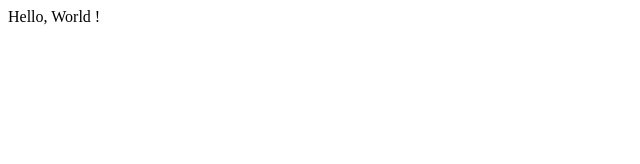
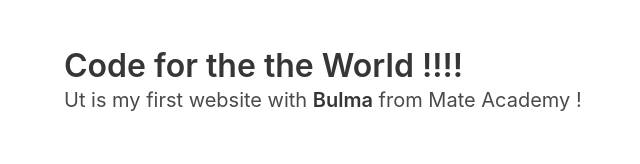
Before and after one commit to grinature/ma-prg01-1st-page, a plain HTML site: page index.html in a window 1280 px wide. Shown: the whole page, without its empty margins (0-640 px from the left). Drawn offline with nearby package versions, Linux system fonts and the light colour scheme.

Commit message:
my 1st page 02 - with Bulma CSS

```diff
--- a/index.html
+++ b/index.html
@@ -6,8 +6,19 @@
     <meta http-equiv="X-UA-Compatible" content="ie=edge">
 
     <title>My Mate Academy's 1-st page</title>
+
+    <link rel="stylesheet" href="https://cdn.jsdelivr.net/npm/bulma@0.9.1/css/bulma.min.css">
 </head>
 <body>
-    Hello, World !
+    <section class="section">
+        <div class="container">
+          <h1 class="title">
+            Code for the the World !!!!
+          </h1>
+          <p class="subtitle">
+            Ut is my first website with <strong>Bulma</strong> from Mate Academy !
+          </p>
+        </div>
+      </section>
 </body>
 </html>
```
